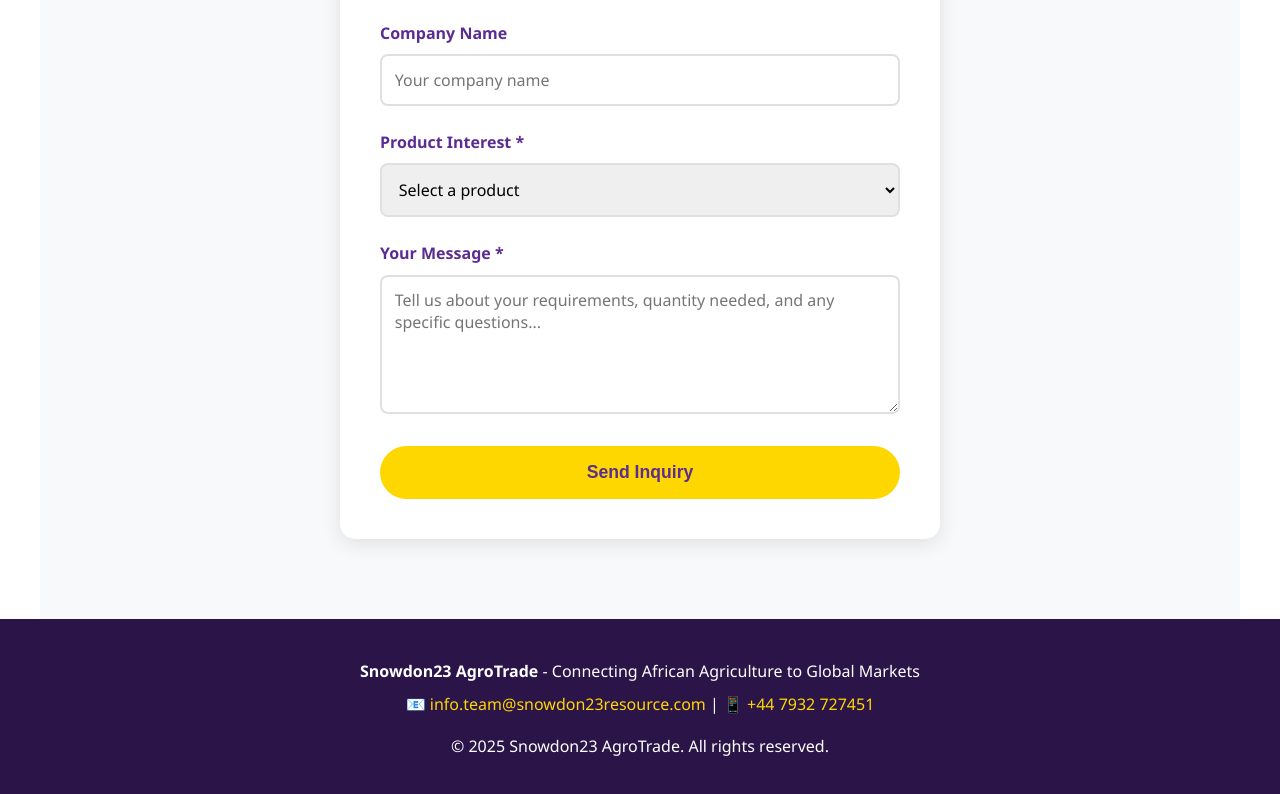
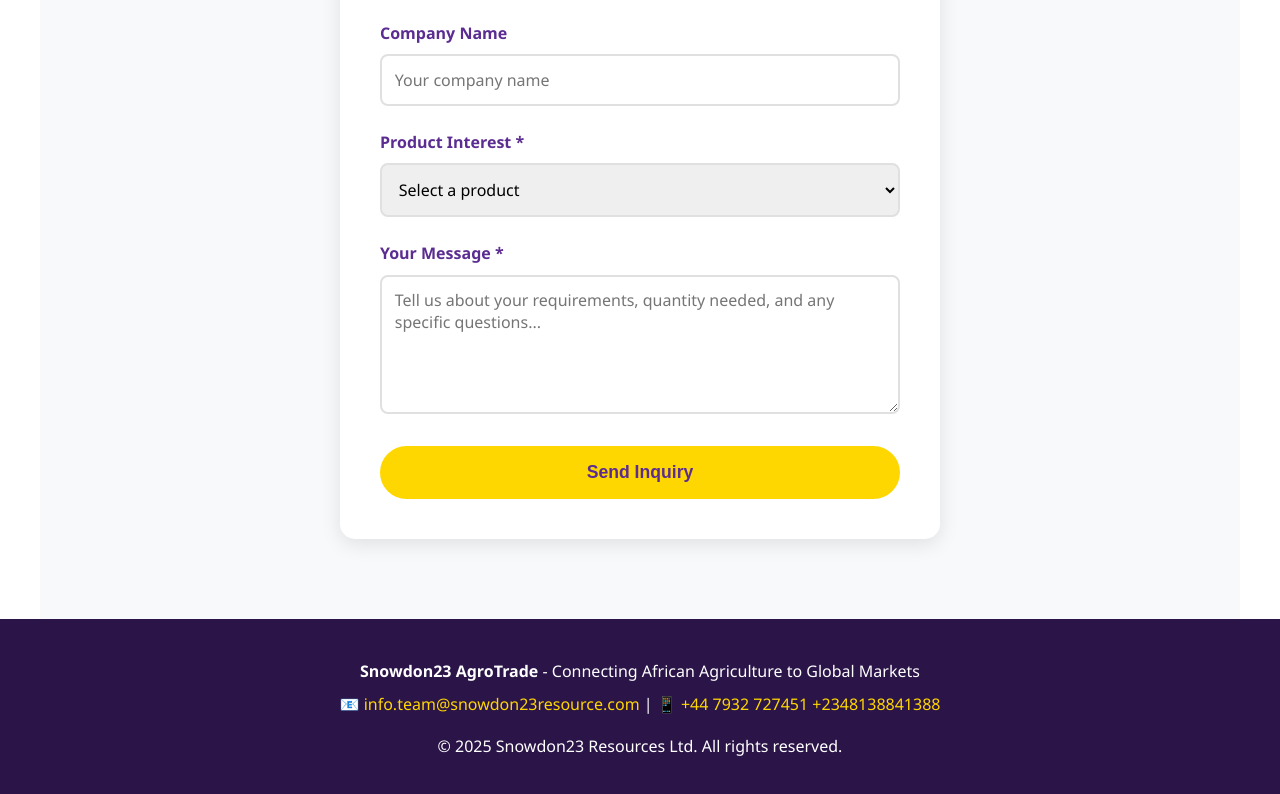
Before and after one commit to solomonAdekunle/snowdon23-agrotrade, a website: page index.html in a window 1280 px wide. Shown: the part 4020-4814 px from the top of the page. Drawn offline with Linux system fonts and the light colour scheme.

Commit message:
Update index.html
footer updated with additional contact number

```diff
--- a/index.html
+++ b/index.html
@@ -400,8 +400,8 @@
   <!-- Footer -->
   <footer>
     <p><strong>Snowdon23 AgroTrade</strong> - Connecting African Agriculture to Global Markets</p>
-    <p>📧 <a href="mailto:info.team@snowdon23resource.com">info.team@snowdon23resource.com</a> | 📱 <a href="tel:+447932727451">+44 7932 727451</a></p>
-    <p style="margin-top:1rem">&copy; 2025 Snowdon23 AgroTrade. All rights reserved.</p>
+    <p>📧 <a href="mailto:info.team@snowdon23resource.com">info.team@snowdon23resource.com</a> | 📱 <a href="tel:+447932727451">+44 7932 727451</a> <a href="tel:+2348138841388">+2348138841388</a></p>
+    <p style="margin-top:1rem">&copy; 2025 Snowdon23 Resources Ltd. All rights reserved.</p>
   </footer>
 
   <!-- WhatsApp Float Button -->
```
